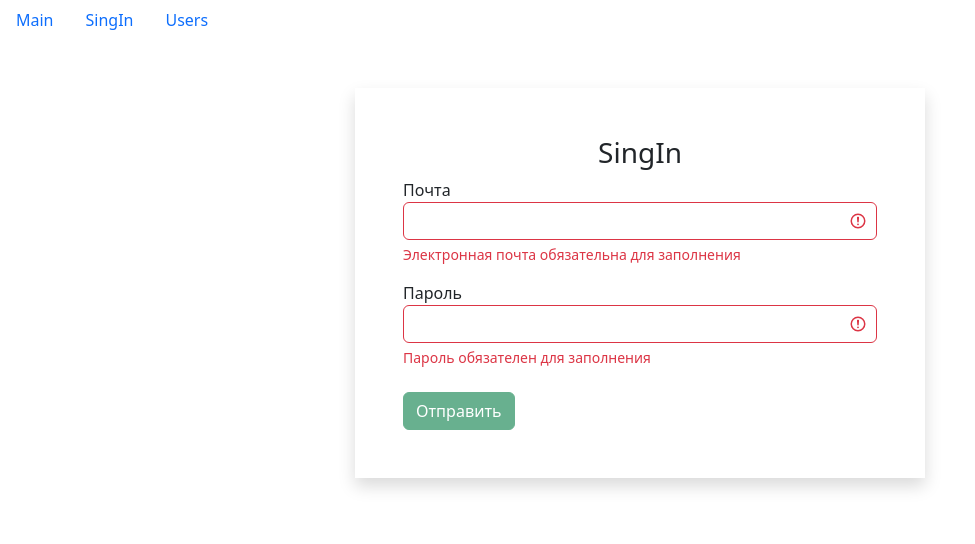
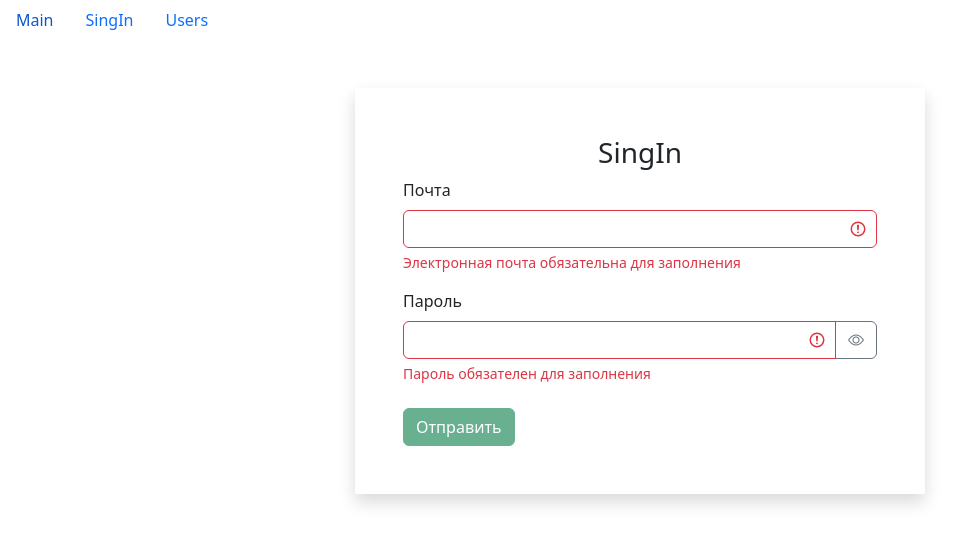
Before and after one commit to NMKD/fast-company, a React (Create React App) app: page /singin in a window 1280 px wide. Shown: the top 544 px of the page, without its empty margins (0-975 px from the left). Built offline with nearby package versions, Linux system fonts and the light colour scheme.

Commit message:
change method renderContent in copm tableBody and adding validate for form

```diff
--- a/src/components/Form/textField.jsx
+++ b/src/components/Form/textField.jsx
@@ -1,28 +1,46 @@
-import React from "react";
+import React, { useState } from "react";
 import PropTypes from "prop-types";
 
 const TextField = ({ label, type, name, value, onChange, errors }) => {
-    // const [password, setPassword] = useState(false);
-    // const tooglePassword = () => {
-    //     setPassword((prevState) => !prevState);
-    // };
+    const [showPassword, setShowPassword] = useState(false);
+
+    // Метод для изменения состояния
+    const toggleShowPassword = () => {
+        setShowPassword((prevState) => !prevState);
+    };
     const getInputClasses = () => {
         return "form-control " + (errors ? "is-invalid" : "");
     };
     return (
         <div className="mb-2 mb-md-3">
-            <label className="form-label" htmlFor={name}></label>
+            <label className="form-label" htmlFor={name}>
                 {label}
+            </label>
+            <div className="input-group has-validation">
                 <input
                     className={getInputClasses()}
-                type={type}
+                    type={showPassword ? "text" : type}
                     name={name}
                     value={value}
                     id={name}
                     onChange={onChange}
                     required
                 />
+                {type === "password" && (
+                    <button
+                        type="button"
+                        className="btn btn-outline-secondary"
+                        onClick={toggleShowPassword}
+                    >
+                        <i
+                            className={
+                                "bi bi-eye" + (showPassword ? "-slash" : "")
+                            }
+                        ></i>
+                    </button>
+                )}
                 {errors && <div className="invalid-feedback">{errors}</div>}
+            </div>
         </div>
     );
 };
--- a/src/components/User/tableBody.jsx
+++ b/src/components/User/tableBody.jsx
@@ -6,7 +6,6 @@
 const TableBody = ({ data, columns }) => {
     const renderContent = (item, col) => {
         if (item[columns[col].path] === item.name) {
-            console.log(item[columns[col].path]);
             return (
                 <Link to={`users/${item._id}`}>{item[columns[col].path]}</Link>
             );
```
Lines whose indentation alone changed are shown as unchanged.
